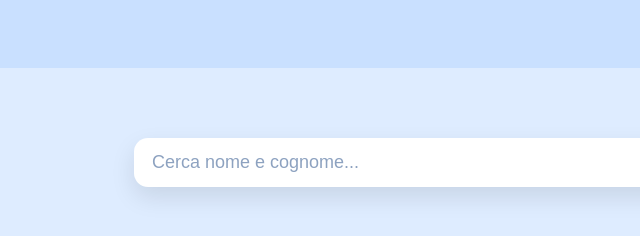
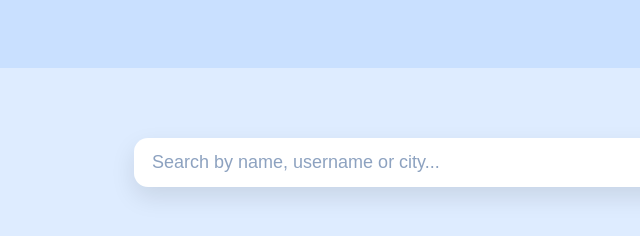
Before and after one commit to bahrochin/bahrochin.github.io, a plain HTML site: page index.html in a window 1280 px wide. Shown: the full height of the page, 188-828 px from the left. Drawn offline with Linux system fonts and the light colour scheme.

Commit message:
Update index.html

```diff
--- a/index.html
+++ b/index.html
@@ -81,7 +81,7 @@
   </header>
 
   <div class="search-container">
-    <input type="text" placeholder="Cerca nome e cognome...">
+    <input type="text" placeholder="Search by name, username or city...">
   </div>
 
 </body>
```
